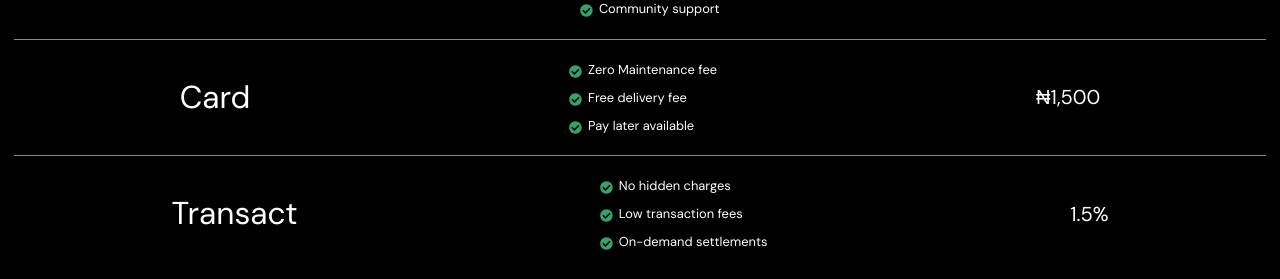
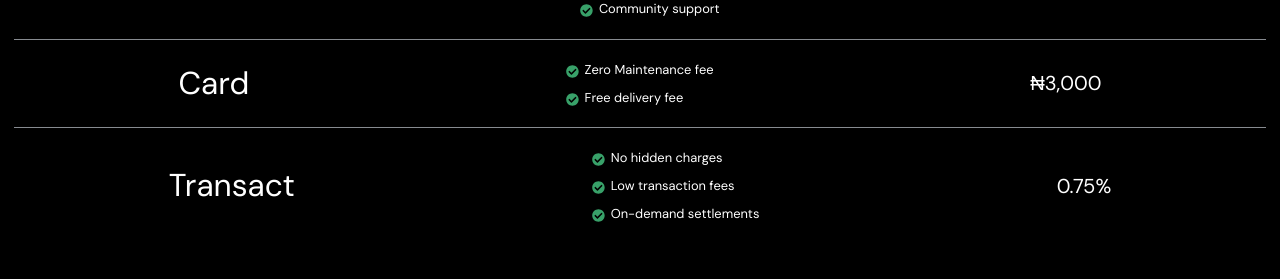
Before and after one commit to uchennaihieri/monapp, a Next.js app: page /pricing in a window 1280 px wide. Shown: the part 462-741 px from the top of the page. Built offline with nearby package versions, Linux system fonts and the light colour scheme; no server answers; what next-firebase-auth would draw is missing.

Commit message:
update pricing

```diff
--- a/pages/pricing.js
+++ b/pages/pricing.js
@@ -66,7 +66,6 @@ const Pricing = () => {
     const cardOptions = [
         { id: 1, desc: 'Zero Maintenance fee' },
         { id: 2, desc: 'Free delivery fee' },
-        { id: 3, desc: 'Pay later available' },
     ];
 
 
@@ -133,11 +132,11 @@ const Pricing = () => {
                         <PackageTier
                             title={'Card'}
                             checked={true}
-                            typePlan="&#8358;1,500"
+                            typePlan="&#8358;3,000"
                             options={cardOptions}
                         />
                         <Divider />
-                        <PackageTier title={'Transact'} typePlan="1.5%" options={payOptions} />
+                        <PackageTier title={'Transact'} typePlan="0.75%" options={payOptions} />
                     </Stack>
                 </Box>
             </Box>
```
